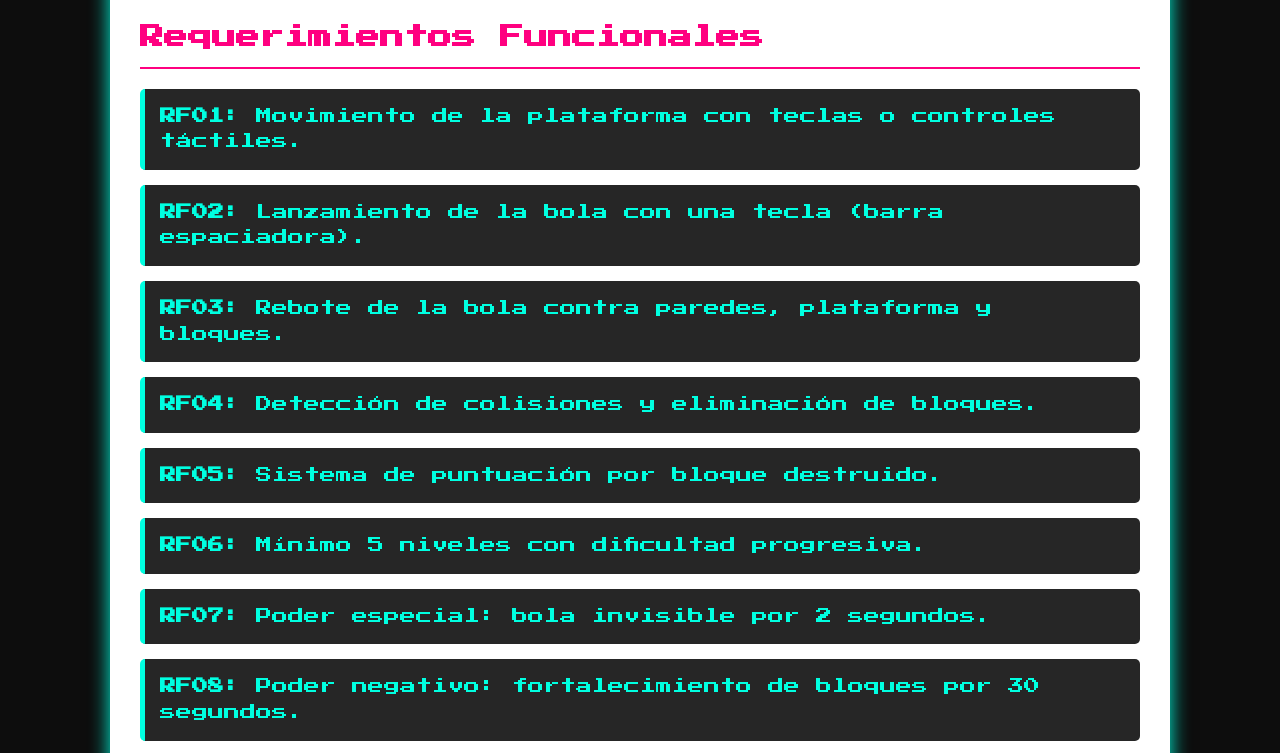
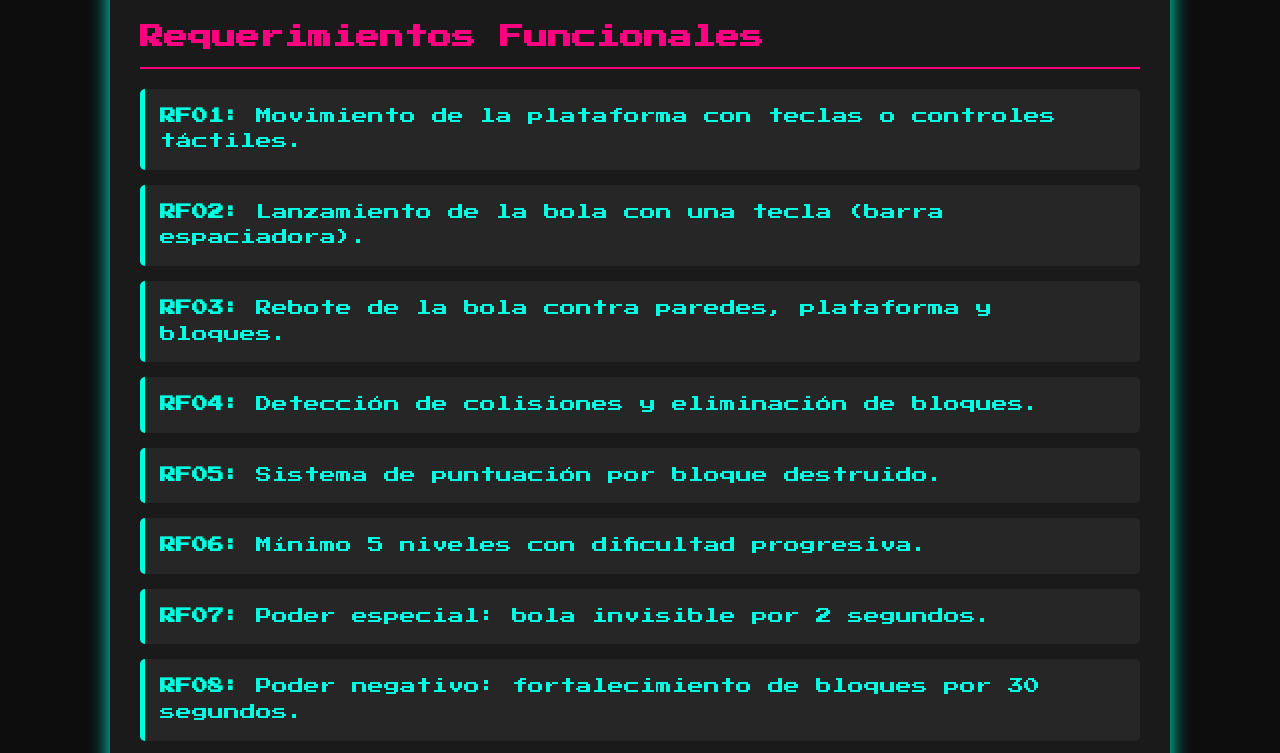
Before and after one commit to julianaMarin12/Requerimientos, a plain HTML site: page index.html in a window 1280 px wide. Shown: the part 197-950 px from the top of the page. Drawn offline with Linux system fonts and the light colour scheme.

Commit message:
change colors

```diff
--- a/index.html
+++ b/index.html
@@ -24,7 +24,7 @@
     .container {
       max-width: 1000px;
       margin: auto;
-      background:white;
+      background: #1a1a1a;
       padding: 30px;
       border-radius: 15px;
       box-shadow: 0 0 20px #00ffe1;
```
